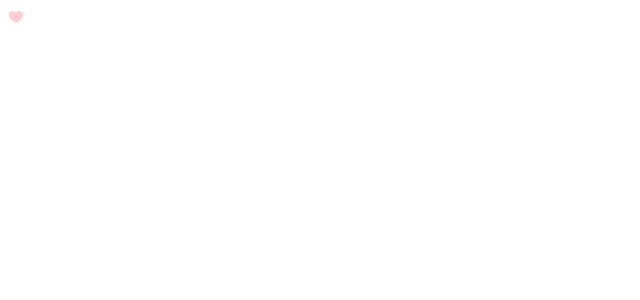
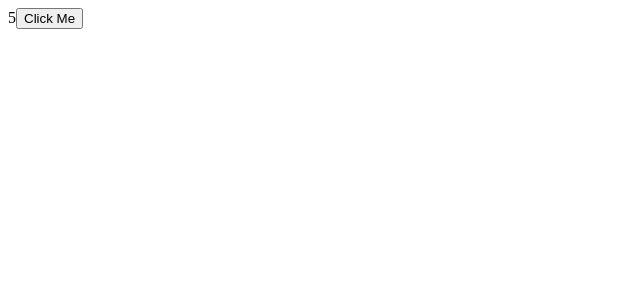
Before and after one commit to AllasKevin/react-mosh-tutorial-app, a React (Vite) app: page / in a window 1280 px wide. Shown: the top 300 px of the page, without its empty margins (0-640 px from the left). Built offline with nearby package versions, Linux system fonts and the light colour scheme.

Commit message:
Finished updating objects and using the spread operator.

```diff
--- a/src/App.tsx
+++ b/src/App.tsx
@@ -14,15 +14,16 @@ function App() {
     console.log(item);
   };
 
-  const [person, setPerson] = useState({ firstName: "", lastName: "" });
+  const [drink, setDrink] = useState({ title: "Americano", price: 5 });
+
+  const HandleClick = () => {
+    setDrink({ ...drink, price: drink.price + 1 });
+  };
 
   return (
     <div>
-      <Like
-        onClick={() => {
-          console.log("Clicked!!");
-        }}
-      ></Like>
+      {drink.price}
+      <button onClick={HandleClick}>Click Me</button>
     </div>
   );
 }
```
